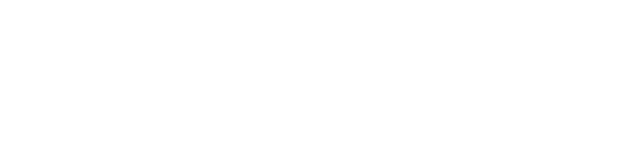
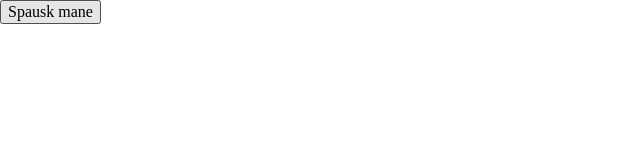
Before and after one commit to Julijinimo/test_repozitorija, a plain HTML site: page index.html in a window 1280 px wide. Shown: the whole page, without its empty margins (0-640 px from the left). Drawn offline with nearby package versions, Linux system fonts and the light colour scheme.

Commit message:
pridejau buttona

```diff
--- a/index.html
+++ b/index.html
@@ -9,6 +9,6 @@
         <link rel="stylesheet" href="styles.css">
     </head>
     <body>
-
+        <button>Spausk mane</button>
     </body>
 </html>
```
